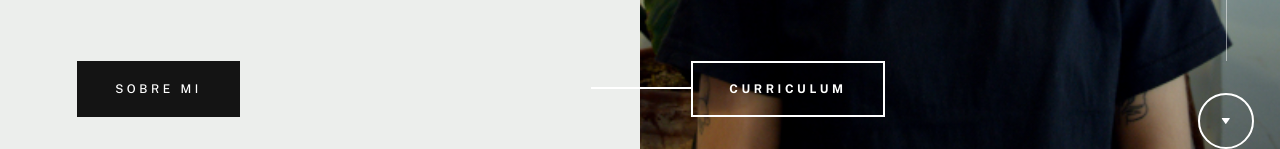
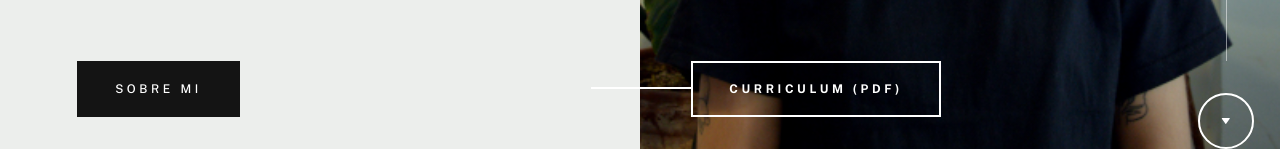
Before and after one commit to Lacoque/portfolio, a plain HTML site: page index.html in a window 1280 px wide. Shown: the part 651-800 px from the top of the page. Drawn offline with nearby package versions, Linux system fonts and the light colour scheme; a web font is replaced by a local one.

Commit message:
Update index.html

```diff
--- a/index.html
+++ b/index.html
@@ -122,7 +122,7 @@
             </div>
 
             <div class="s-intro__btn-download">
-                <a class="btn btn--stroke" href="https://drive.google.com/file/d/1-fQP8--kEmWyD7Ud_p1qao2K6o15VMlf/view?usp=sharing">Curriculum</a>
+                <a class="btn btn--stroke" href="https://drive.google.com/file/d/1-fQP8--kEmWyD7Ud_p1qao2K6o15VMlf/view?usp=sharing">Curriculum (PDF)</a>
             </div>
 
             <div class="s-intro__scroll-down">
```
